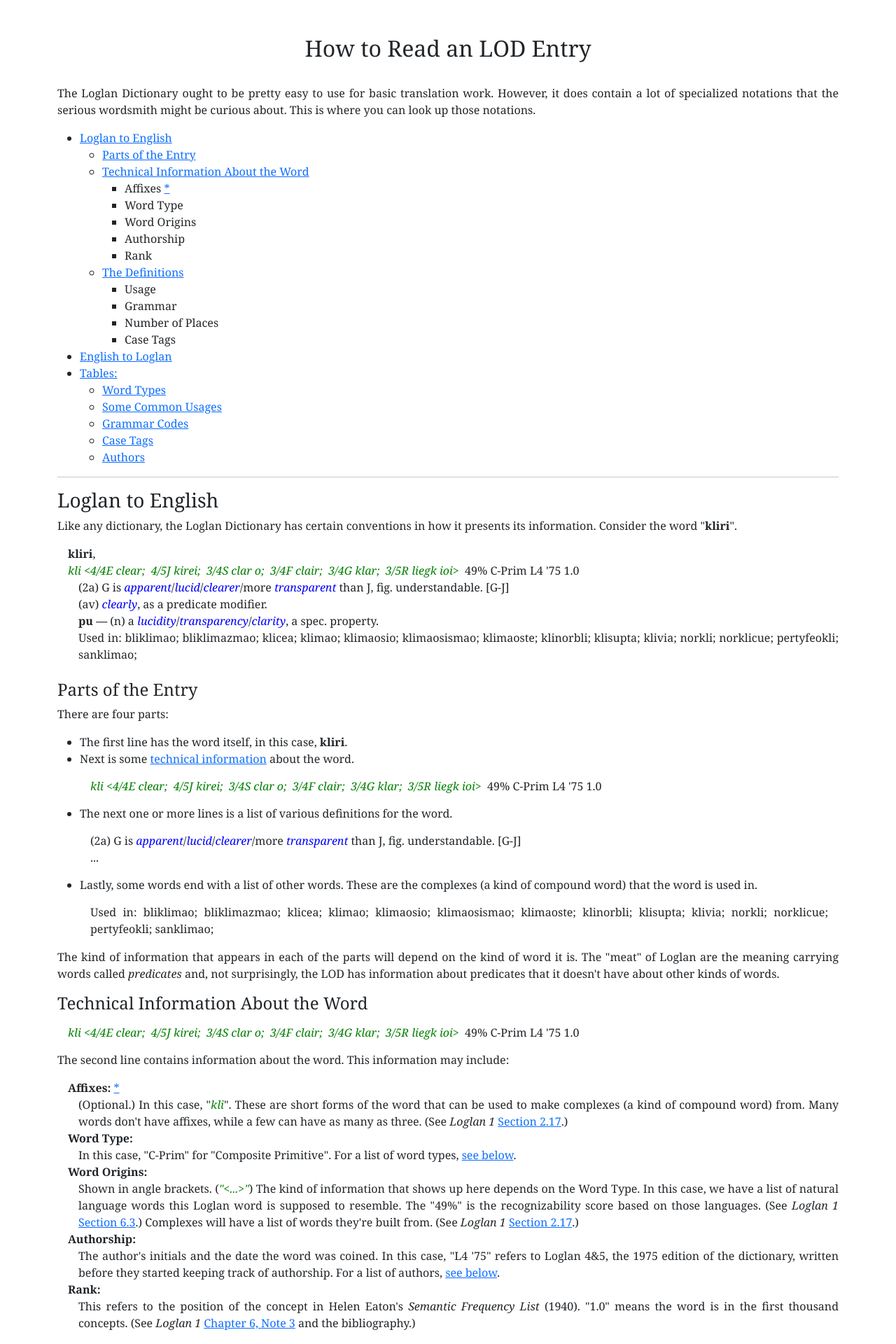
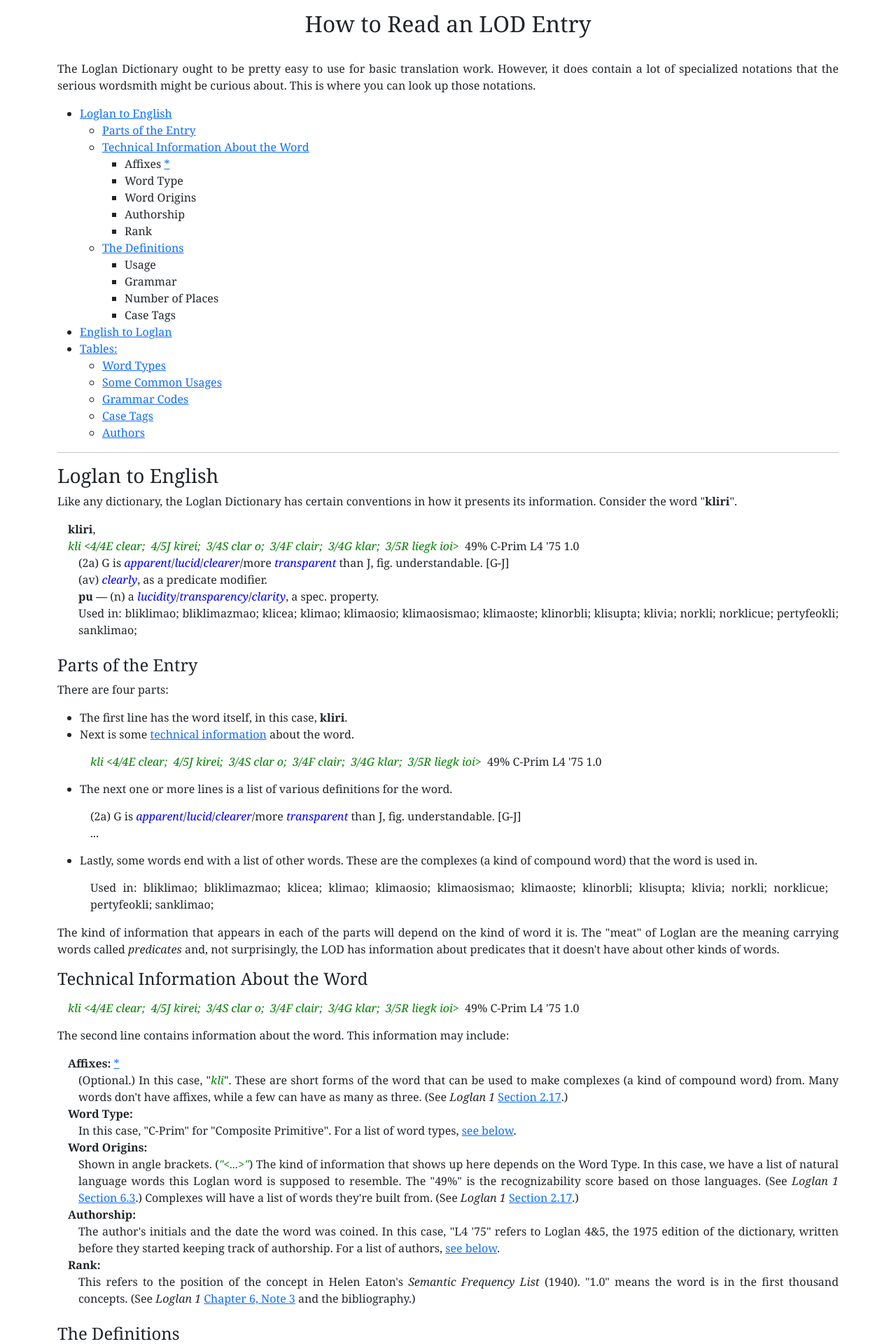
Before and after one commit to torrua/loglan_site, a Flask app: page /how_to_read in a window 1280 px wide. Shown: the part 131-2051 px from the top of the page at 70% size. Run offline with Flask 2, Linux system fonts and the light colour scheme.

Commit message:
Update style for reading.html

```diff
--- a/app/templates/reading.html
+++ b/app/templates/reading.html
@@ -45,7 +45,7 @@
 	tr:hover {background-color:#f5f5f5;}
 {% endblock %}
 {% block content %}
-	<div class="container body-content" style="margin-top: 50px; margin-bottom: 50px;">
+	<div class="container body-content" style="margin-top: 15px; margin-bottom: 20px;">
 	<h2 align="center">How to Read an LOD Entry</h2>
 
 	<br>
@@ -697,6 +697,6 @@
 	</table>
 	<br>
 	<div class="note"><a name="djifoa_note" href="#djifoa_top">*</a> In modern Loglan, the term "djifoa" is used instead of an "affix" to describe short forms of the word. Literally, <b>djifoa</b> comes from&nbsp;<i>log.</i>&nbsp;<origin>&lt;dji(ne)+fo(rm)a&nbsp;=&nbsp;join&nbsp;form&gt;</origin>. The term "affix" is deprecated.</div>
-	<br><hr>
+		<hr>
 	</div>
 {% endblock %}
```
